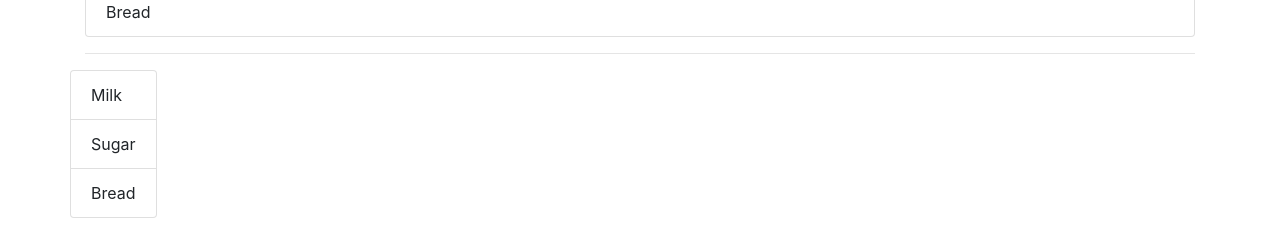
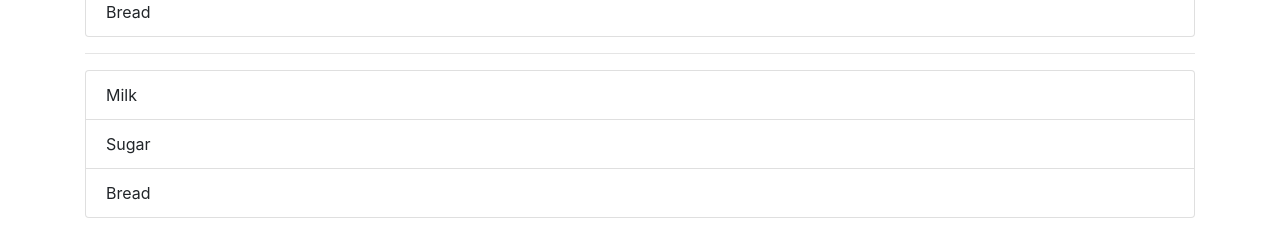
Before and after one commit to kolipatelkishan786/animation, an Angular app: page / in a window 1280 px wide. Shown: the part 566-797 px from the top of the page. Built offline with nearby package versions, Linux system fonts and the light colour scheme.

Commit message:
363 Grouping Transitions.

```diff
--- a/src/app/app.component.html
+++ b/src/app/app.component.html
@@ -35,7 +35,7 @@
   </div>
   <hr>
   <div class="row">
-    <div class="col-xs-12">
+    <div class="col-xl-12">
       <ul class="list-group">
         <li class="list-group-item"
             style="cursor: pointer"
--- a/src/app/app.component.ts
+++ b/src/app/app.component.ts
@@ -1,5 +1,5 @@
 import {Component} from '@angular/core';
-import {animate, keyframes, state, style, transition, trigger} from '@angular/animations';
+import {animate, group, keyframes, state, style, transition, trigger} from '@angular/animations';
 
 @Component({
   selector: 'app-root',
@@ -93,10 +93,15 @@ import {animate, keyframes, state, style, transition, trigger} from '@angular/an
         ]))
       ]),
       transition('* => void', [
-        animate(300, style({
-          transform: 'translateX(100px)',
-          opacity: 0
-        }))
+        group([
+          animate(300, style({
+            color: 'red'
+          })),
+          animate(800, style({
+            transform: 'translateX(100px)',
+            opacity: 0
+          }))
+        ])
       ])
     ]),
   ]
```
